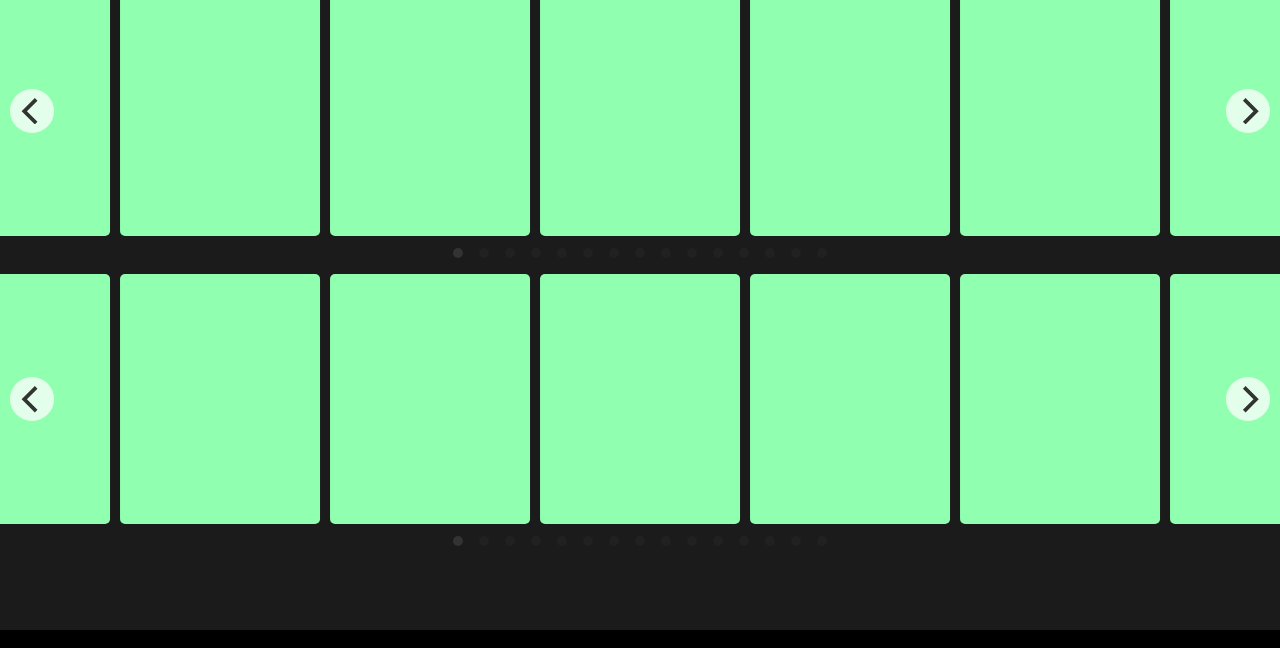
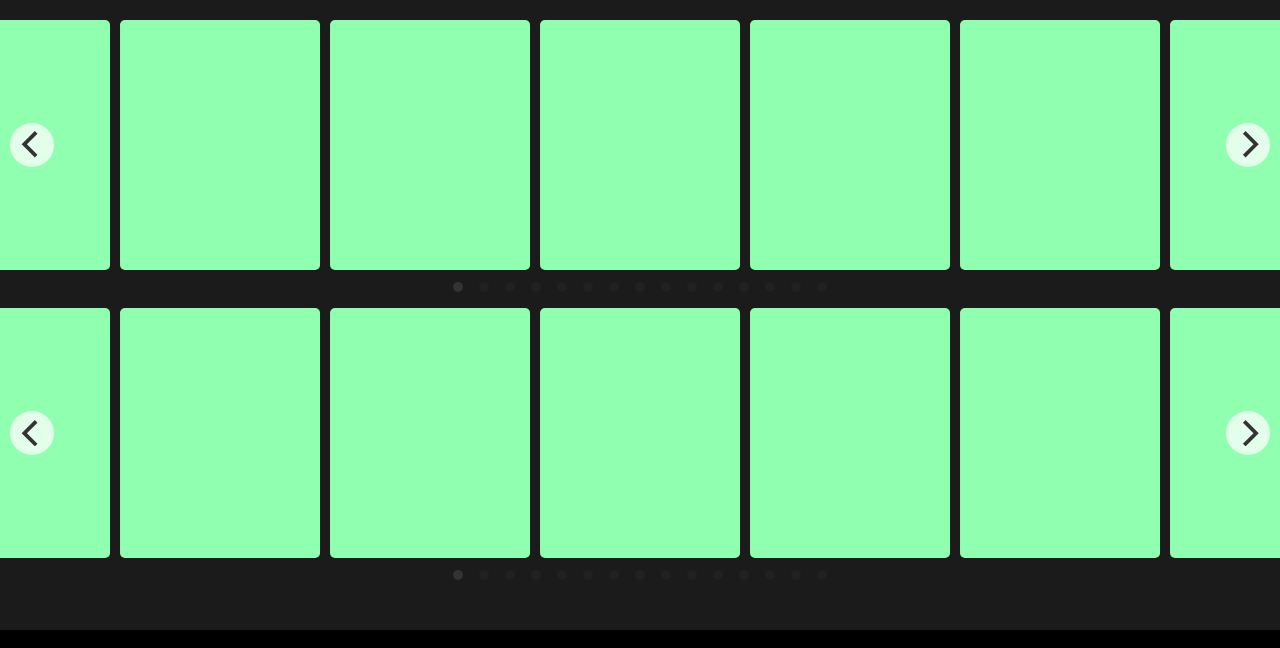
Before and after one commit to Samsratinho/EJECTFLIX-DESAFIO-EJECT, a plain HTML site: page paginas/tela-dos-filmes.html in a window 1280 px wide. Shown: the part 105-753 px from the top of the page. Drawn offline with nearby package versions, Linux system fonts and the light colour scheme; a web font is replaced by a local one.

Commit message:
Fix: centralização dos slides

```diff
--- a/css/tela-dos-filmes.css
+++ b/css/tela-dos-filmes.css
@@ -77,9 +77,14 @@ body{
     color: #FFFFFF;
     cursor: pointer;
 }
-
+.nav_section {
+    display: flex;
+    flex-direction: column;
+    justify-content: center;
+    height: 100%;
+}
 .main {
-    height: 100vh;
+    height: 100dvh;
 }
 
 .carousel{
--- a/paginas/tela-dos-filmes.html
+++ b/paginas/tela-dos-filmes.html
@@ -77,9 +77,9 @@
     </div>
 
     <main class="main">
-                <div class="carousel"
-                    data-flickity='{ "wrapAround": true }'
-                >
+        <section class="nav_section">
+        <div class="carrossel_wrapper">
+                <div class="carousel" data-flickity='{ "wrapAround": true }'>
                     <div class="carousel-cell"></div>
                     <div class="carousel-cell"></div>
                     <div class="carousel-cell"></div>
@@ -115,6 +115,8 @@
                     <div class="carousel-cell"></div>
                     <div class="carousel-cell"></div>
                 </div>
+        </div>
+        </section>
     </main>
 
     <footer>
```
